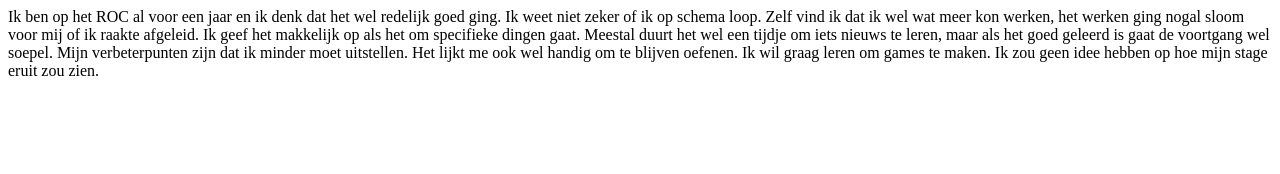
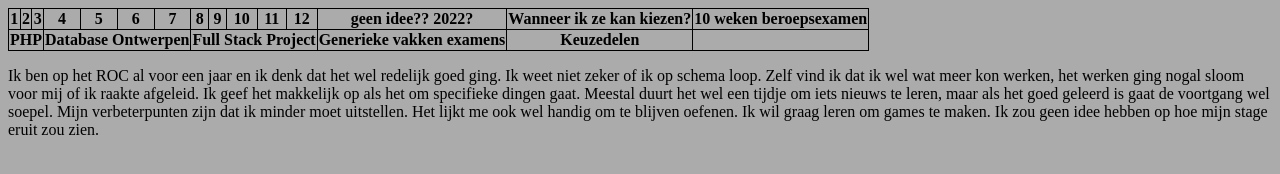
Before and after one commit to Misliv/Introductiedag-oudejaars, a plain HTML site: page introductie oudejaars.html in a window 1280 px wide. Drawn offline with Linux system fonts and the light colour scheme.

Commit message:
i made progress :D

```diff
--- a/css.css
+++ b/css.css
@@ -0,0 +1,12 @@
+table, th, td {
+    border: 1px solid black;
+    border-collapse: collapse;
+}
+
+body {
+    background-color: #ababab;
+}
+
+p {
+    float: left;
+}
--- a/introductie oudejaars.html
+++ b/introductie oudejaars.html
@@ -6,12 +6,39 @@
     <link rel="stylesheet" href="css.css">
 </head>
 <body>
-Ik ben op het ROC al voor een jaar en ik denk dat het wel redelijk goed ging.
+<table>
+    <tr>
+        <th>1</th>
+        <th>2</th>
+        <th>3</th>
+        <th>4</th>
+        <th>5</th>
+        <th>6</th>
+        <th>7</th>
+        <th>8</th>
+        <th>9</th>
+        <th>10</th>
+        <th>11</th>
+        <th>12</th>
+        <th>geen idee?? 2022?</th>
+        <th>Wanneer ik ze kan kiezen?</th>
+        <th>10 weken beroepsexamen</th>
+    </tr>
+    <tr>
+        <th colspan="3">PHP</th>
+        <th colspan="4">Database Ontwerpen</th>
+        <th colspan="5">Full Stack Project</th>
+        <th>Generieke vakken examens</th>
+        <th>Keuzedelen</th>
+
+    </tr>
+</table>
+<p>Ik ben op het ROC al voor een jaar en ik denk dat het wel redelijk goed ging.
 Ik weet niet zeker of ik op schema loop. Zelf vind ik dat ik wel wat meer kon werken,
 het werken ging nogal sloom voor mij of ik raakte afgeleid. Ik geef het makkelijk op als het
 om specifieke dingen gaat. Meestal duurt het wel een tijdje om iets nieuws te leren, maar als
 het goed geleerd is gaat de voortgang wel soepel. Mijn verbeterpunten zijn dat ik minder moet
 uitstellen. Het lijkt me ook wel handig om te blijven oefenen. Ik wil graag leren om games te
-maken. Ik zou geen idee hebben op hoe mijn stage eruit zou zien.
+maken. Ik zou geen idee hebben op hoe mijn stage eruit zou zien.</p>
 </body>
 </html>
```
